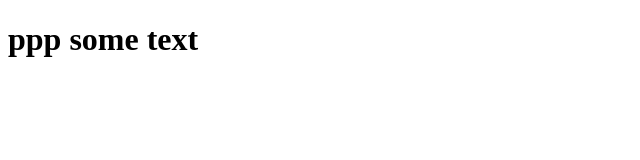
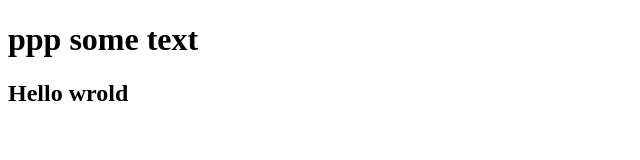
Before and after one commit to rgudymyak/Git-hub-lesson, a plain HTML site: page index.html in a window 1280 px wide. Shown: the whole page, without its empty margins (0-640 px from the left). Drawn offline with Linux system fonts and the light colour scheme.

Commit message:
bugfix commit

```diff
--- a/index.html
+++ b/index.html
@@ -8,5 +8,6 @@
 </head>
 <body>
 	<h1>ppp some text</h1>
+	<h2>Hello wrold</h2>
 </body>
 </html>
```
